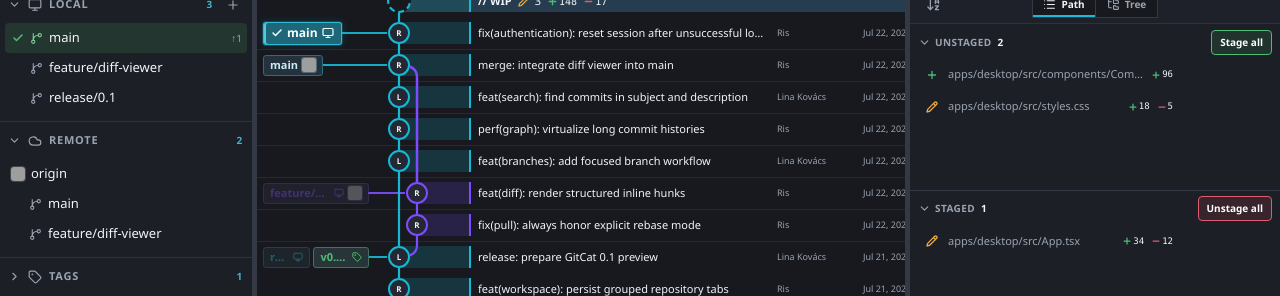
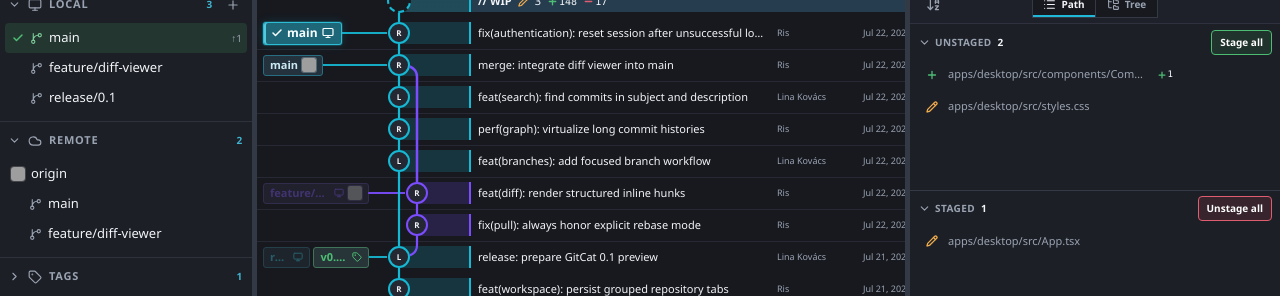
Before and after one commit to RisDN/gitcat, a React (Vite) app in the folder apps/desktop/: page / in a window 1280 px wide. Shown: the part 179-475 px from the top of the page. Built offline with nearby package versions, Linux system fonts and the light colour scheme; grey boxes are pictures that could not be loaded.

Commit message:
fix: fix changes display in tree view

```diff
--- a/apps/desktop/src-tauri/tauri.conf.json
+++ b/apps/desktop/src-tauri/tauri.conf.json
@@ -29,6 +29,13 @@
   },
   "bundle": {
     "active": true,
-    "targets": "all"
+    "targets": "all",
+    "icon": [
+      "icons/32x32.png",
+      "icons/128x128.png",
+      "icons/128x128@2x.png",
+      "icons/icon.icns",
+      "icons/icon.ico"
+    ]
   }
 }
--- a/apps/desktop/src/components/file-tree/FileTree.tsx
+++ b/apps/desktop/src/components/file-tree/FileTree.tsx
@@ -5,15 +5,17 @@ import type { LucideIcon } from "lucide-react";
 
 import { cx } from "../../lib";
 import type { FileViewMode } from "../../lib/types";
-import { ChangeCount, EntryName, RowAction, TreeEntry, TreeRow, fileStatusClass } from "./TreeRow";
+import { ChangeCount, EntryName, ModifiedCount, RowAction, TreeEntry, TreeRow, fileStatusClass } from "./TreeRow";
 import {
   buildTree,
   collectFolderItems,
   collectFolderPaths,
+  fileChangeCounts,
   normalizePath,
   pathCollator,
   treeIndent,
 } from "./tree";
+import type { FileChangeCounts } from "./tree";
 import type { FileTreeItem, TreeNode } from "./tree";
 
 const STATUS_ICON: Record<string, LucideIcon> = {
@@ -26,6 +28,16 @@ const STATUS_ICON: Record<string, LucideIcon> = {
   type_changed: FileType,
   unmerged: TriangleAlert,
 };
+
+function renderFileCountSummary(counts: FileChangeCounts, showModified: boolean): ReactNode {
+  return (
+    <>
+      {showModified && counts.modified ? <ModifiedCount>{counts.modified}</ModifiedCount> : null}
+      {counts.added ? <ChangeCount tone="add">{counts.added}</ChangeCount> : null}
+      {counts.deleted ? <ChangeCount tone="remove">{counts.deleted}</ChangeCount> : null}
+    </>
+  );
+}
 
 interface FileTreeProps<T> {
   ariaLabel: string;
@@ -136,8 +148,7 @@ export function FileTree<T>({
             <StatusIcon aria-hidden="true" size={12} strokeWidth={2.6} />
           </b>
           <EntryName>{label}</EntryName>
-          {item.additions ? <ChangeCount tone="add">{item.additions}</ChangeCount> : null}
-          {item.deletions ? <ChangeCount tone="remove">{item.deletions}</ChangeCount> : null}
+          {renderFileCountSummary(fileChangeCounts(item.status), false)}
           {item.binary ? <small className="text-[9px] text-warning">binary</small> : null}
         </TreeEntry>
         {renderAction ? <RowAction pinned={unmerged}>{renderAction(item.data)}</RowAction> : null}
@@ -165,12 +176,7 @@ export function FileTree<T>({
           {expanded ? <ChevronDown aria-hidden="true" size={13} /> : <ChevronRight aria-hidden="true" size={13} />}
           <Folder aria-hidden="true" size={14} />
           <EntryName>{node.name}</EntryName>
-          <Pencil aria-hidden="true" className="shrink-0 text-warning" size={10} strokeWidth={3} />
-          <small className="text-right font-mono text-[9px] leading-none text-foreground">
-            {node.count}
-          </small>
-          {node.additions ? <ChangeCount tone="add">{node.additions}</ChangeCount> : null}
-          {node.deletions ? <ChangeCount tone="remove">{node.deletions}</ChangeCount> : null}
+          {!expanded ? renderFileCountSummary(node.changeCounts, true) : null}
         </TreeEntry>
         {expanded ? (
           <div className="flex min-w-0 flex-col gap-0.75" role="list" style={treeIndent(depth)}>
--- a/apps/desktop/src/components/file-tree/TreeRow.tsx
+++ b/apps/desktop/src/components/file-tree/TreeRow.tsx
@@ -1,4 +1,4 @@
-import { Minus, Plus } from "lucide-react";
+import { Minus, Pencil, Plus } from "lucide-react";
 import type { ComponentPropsWithRef } from "react";
 
 import { cx } from "../../lib";
@@ -75,6 +75,15 @@ export function ChangeCount({ tone, children }: { tone: "add" | "remove"; childr
   );
 }
 
+export function ModifiedCount({ children }: { children: number }) {
+  return (
+    <small className="flex shrink-0 items-center gap-px font-mono text-[9px] leading-none text-foreground">
+      <Pencil aria-hidden="true" className="shrink-0 text-warning" size={10} strokeWidth={3} />
+      {children}
+    </small>
+  );
+}
+
 // Revealed on row hover, or pinned open while a conflict is unresolved.
 export function RowAction({ children, pinned }: { children: React.ReactNode; pinned: boolean }) {
   return (
--- a/apps/desktop/src/components/file-tree/tree.ts
+++ b/apps/desktop/src/components/file-tree/tree.ts
@@ -9,6 +9,12 @@ export interface FileTreeItem<T> {
   binary?: boolean;
   additions?: number | null;
   deletions?: number | null;
+}
+
+export interface FileChangeCounts {
+  added: number;
+  deleted: number;
+  modified: number;
 }
 
 interface MutableFolder<T> {
@@ -23,8 +29,7 @@ export interface FolderNode<T> {
   name: string;
   path: string;
   count: number;
-  additions: number;
-  deletions: number;
+  changeCounts: FileChangeCounts;
   children: TreeNode<T>[];
 }
 
@@ -52,8 +57,28 @@ function compareNames(left: { name: string }, right: { name: string }): number {
 interface FolderTotals<T> {
   children: TreeNode<T>[];
   count: number;
-  additions: number;
-  deletions: number;
+  changeCounts: FileChangeCounts;
+}
+
+export function fileChangeCounts(status: string): FileChangeCounts {
+  if (status === "added" || status === "untracked" || status === "copied") {
+    return { added: 1, deleted: 0, modified: 0 };
+  }
+  if (status === "deleted") {
+    return { added: 0, deleted: 1, modified: 0 };
+  }
+  return { added: 0, deleted: 0, modified: 1 };
+}
+
+function sumChangeCounts(...counts: readonly FileChangeCounts[]): FileChangeCounts {
+  return counts.reduce<FileChangeCounts>(
+    (total, count) => ({
+      added: total.added + count.added,
+      deleted: total.deleted + count.deleted,
+      modified: total.modified + count.modified,
+    }),
+    { added: 0, deleted: 0, modified: 0 },
+  );
 }
 
 function finalizeFolder<T>(folder: MutableFolder<T>): FolderTotals<T> {
@@ -65,8 +90,7 @@ function finalizeFolder<T>(folder: MutableFolder<T>): FolderTotals<T> {
         name: child.name,
         path: child.path,
         count: finalized.count,
-        additions: finalized.additions,
-        deletions: finalized.deletions,
+        changeCounts: finalized.changeCounts,
         children: finalized.children,
       };
     })
@@ -79,17 +103,13 @@ function finalizeFolder<T>(folder: MutableFolder<T>): FolderTotals<T> {
       item,
     }));
 
-  const sum = (
-    pick: (item: FileTreeItem<T>) => number | null | undefined,
-    folderPick: (child: FolderNode<T>) => number,
-  ) => fileNodes.reduce((total, node) => total + (pick(node.item) ?? 0), 0)
-    + folderNodes.reduce((total, child) => total + folderPick(child), 0);
-
   return {
     children: [...folderNodes, ...fileNodes],
     count: fileNodes.length + folderNodes.reduce((total, child) => total + child.count, 0),
-    additions: sum((item) => item.additions, (child) => child.additions),
-    deletions: sum((item) => item.deletions, (child) => child.deletions),
+    changeCounts: sumChangeCounts(
+      ...fileNodes.map((node) => fileChangeCounts(node.item.status)),
+      ...folderNodes.map((child) => child.changeCounts),
+    ),
   };
 }
 
```
